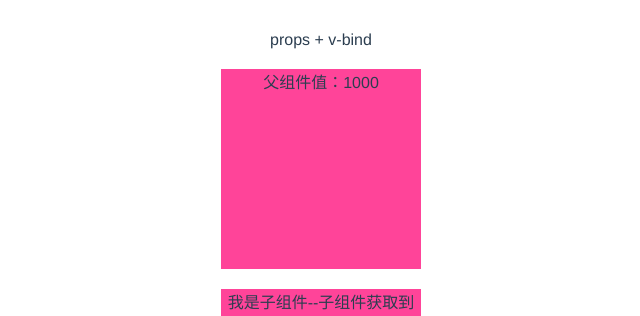
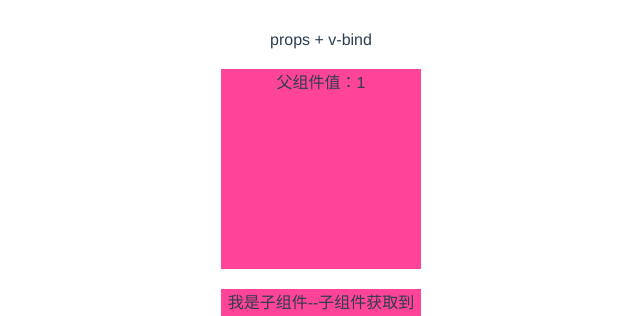
Before and after one commit to ydaidaiy/component_communication, a Vue app: page /father1 in a window 1280 px wide. Shown: the part 157-473 px from the top of the page, without its empty margins (319-959 px from the left). Built offline with nearby package versions, Linux system fonts and the light colour scheme.

Commit message:
修改父传子的值为1

```diff
--- a/package.json
+++ b/package.json
@@ -43,8 +43,7 @@
     ],
     "parserOptions": {
       "parser": "babel-eslint"
-    },
-    "rules": {}
+    }
   },
   "browserslist": [
     "> 1%",
--- a/src/views/父传子/father.vue
+++ b/src/views/父传子/father.vue
@@ -1,8 +1,11 @@
 <template>
   <div class="father">
     <div>props + v-bind</div>
-    <div class="box">父组件值：1000</div>
+    <div class="box">父组件值：1</div>
     <son :sonValue="value" class="box"></son>
+    <div class="code">
+
+    </div>
   </div>
 </template>
 
```
